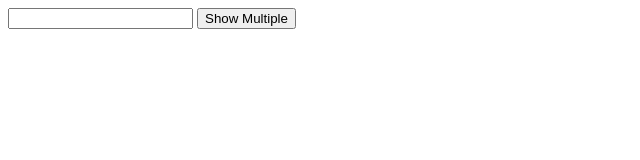
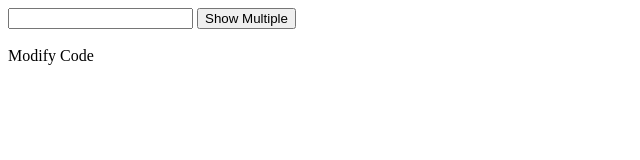
Before and after one commit to dome1260/multiple-calculator, a plain HTML site: page index.html in a window 1280 px wide. Shown: the whole page, without its empty margins (0-640 px from the left). Drawn offline with Linux system fonts and the light colour scheme.

Commit message:
fix: html content

```diff
--- a/index.html
+++ b/index.html
@@ -15,6 +15,10 @@
   <div id="display">
   </div>
 
+  <div>
+    Modify Code
+  </div>
+
   <script src="./index.js"></script>
 </body>
 </html>
```
